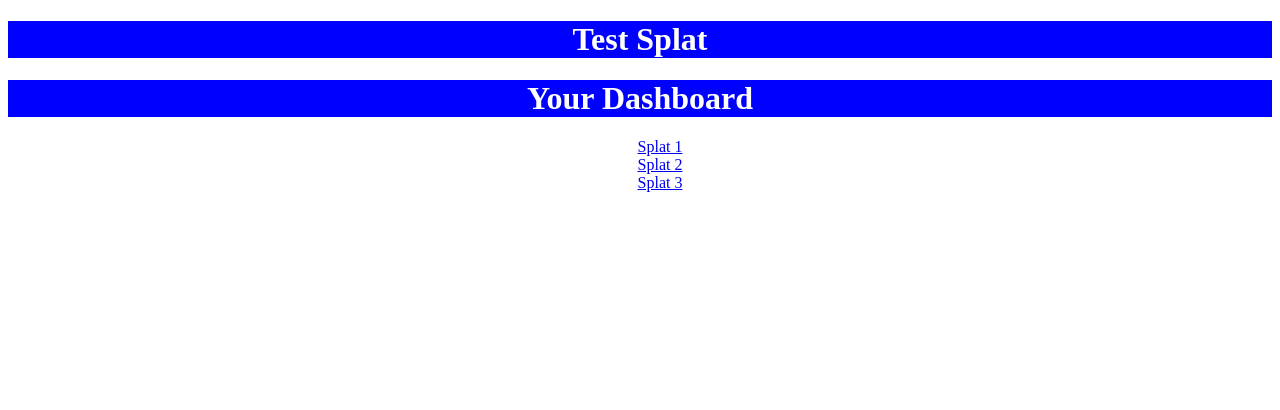
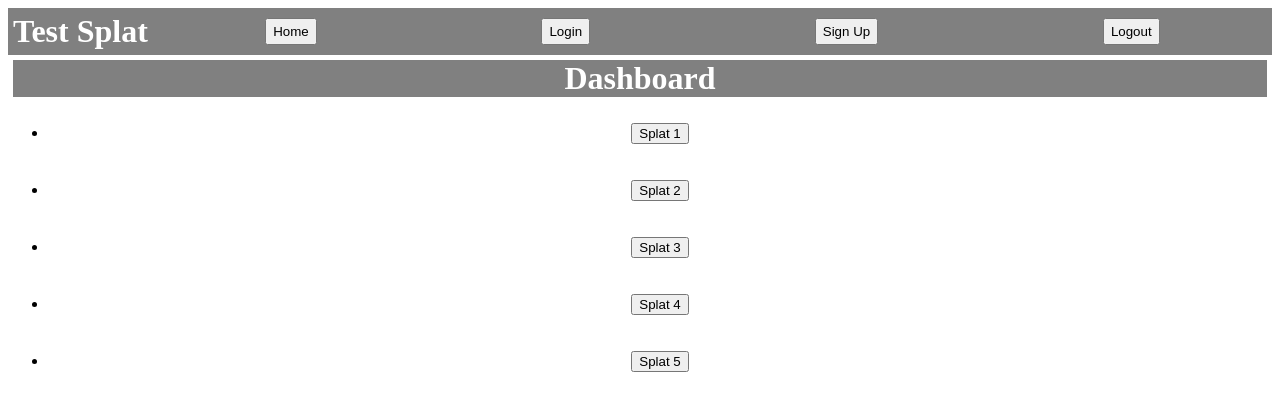
Before and after one commit to JorgenJohansen/test-splat, a Vue app: page /dashboard in a window 1280 px wide. Shown: the top 410 px of the page. Built offline with nearby package versions, Linux system fonts and the light colour scheme.

Commit message:
added more routes, params and styling

```diff
--- a/src/components/Footer.vue
+++ b/src/components/Footer.vue
@@ -1,6 +1,6 @@
 <template>
-  <div id="app">
-    <p>Made by Jørgen, humble (front)fullstack dev.</p>
+  <div>
+    <p class="footer">Made by Jørgen, humble (front)fullstack dev.</p>
   </div>
 </template>
 
@@ -21,6 +21,10 @@ export default {
 </script>
 
 <style>
-
+.footer{
+  background:lightgray;
+  margin: 0px;
+  padding: 5px;
+}
 
 </style>
--- a/src/components/Header.vue
+++ b/src/components/Header.vue
@@ -1,11 +1,13 @@
 <template>
-  <div id="app">
+  <div>
+    <div id="header">
+      <h1>Test Splat</h1>
+    <router-link to="/" tag="button">Home</router-link>
+    <router-link to="/login" tag="button">Login</router-link>
+    <router-link to="/signup" tag="button" >Sign Up</router-link>
+    <router-link to="/" tag="button" :isHidden="true">Logout</router-link>
+    </div>
 
-    <h1>Test Splat</h1>
-    <router-link v-show="renderHome" to="/">Home</router-link>
-    <router-link v-show="renderLogin" to="/login">Login</router-link>
-    <router-link v-show="renderSignup" to="/signup">Sign up</router-link>
-    <router-link v-show="renderLogout" to="/">Logout</router-link>
 
     <router-view></router-view>
   </div>
@@ -15,7 +17,12 @@
 
 
 export default {
-  props:['status'],
+  props:[{
+    renderHome: status.renderHome,
+    renderLogin: status.renderLogin,
+    renderSignup: status.renderSignup,
+    renderLogout: status.renderLogout,
+  }],
 
   data(){
       return{
@@ -30,7 +37,14 @@ export default {
 
 <style>
 h1{
-  background: blue;
   color: white;
+  margin: 5px;
 }
+
+#header{
+  display:flex;
+  flex-direction: row;
+  background: grey;
+}
+
 </style>
--- a/src/components/forms/LinkForm.vue
+++ b/src/components/forms/LinkForm.vue
@@ -6,8 +6,8 @@
          <input type="text" v-model="title" />
          <label>Link: </label>
          <input type="text" v-model="link" />
-         <button>Create link</button>
-         <button>Cancel</button>
+         <button @click="goHome">Create link</button>
+         <button @click="goHome">Cancel</button>
 
      </form>
 
@@ -22,14 +22,38 @@ export default {
       return{
           title:"",
           link:"",
+          countryCodes:[],
       }
     },
   components: {
 
   },
   methods:{
-      createLink: function(){
+      createLink(link){
+          if(this.validateLink(link)){
+              return{
+                  title: this.title,
+                  link:this.link,
+              }
+          }else{
+              alert("Link is not valid!")
+          }
 
+      },
+      validateLink(link){
+          let linkList = link.split(".");
+          if(linkList[0] !== "www"){
+             this.countryCodes.forEach(element => {
+              if(element === linkList[2]){
+                  return true;
+              }
+            });
+          }
+          return false;
+
+      },
+      goHome() {
+          this.$router.push('/dashboard')
       }
   }
 }
--- a/src/components/forms/NoteForm.vue
+++ b/src/components/forms/NoteForm.vue
@@ -5,9 +5,9 @@
          <label>Title: </label>
          <input type="text" v-model="title" />
          <label>Link: </label>
-         <input type="text" v-model="content" />
-         <button v-on:click="createNote">Create note</button>
-         <button v-on:click="closeNote">Cancel</button>
+         <textarea type="text" v-model="content" />
+         <button @click="goHome">Create note</button>
+         <button @click="goHome">Cancel</button>
 
      </form>
 
@@ -28,8 +28,14 @@ export default {
 
   },
   methods:{
-      createLink: function(){
-
+      createNote() {
+          return{
+              title: this.title,
+              content: this.content,
+          }
+      },
+      goHome() {
+          this.$router.push('/dashboard')
       }
   }
 }
--- a/src/components/views/Dashboard.vue
+++ b/src/components/views/Dashboard.vue
@@ -1,10 +1,10 @@
 <template>
   <div id="app">
     <app-header></app-header>
-     <h1>Your Dashboard</h1>
-     <ul>
+     <h1>Dashboard</h1>
+     <ul class="wrapper">
        <li v-for="splat in splats" :key="splat.title">
-         <router-link to="/dashboard/splat">{{splat.title}}</router-link>
+         <router-link to="/dashboard/:splatId" tag="button">{{splat.title}}</router-link>
        </li>
      </ul>
 
@@ -20,21 +20,18 @@ export default {
           splats:[
               {
                   title:"Splat 1",
-                  notes: [],
-                  links:[],
-
               },
               {
                   title:"Splat 2",
-                  notes: [],
-                  links:[],
-
               },
               {
                   title:"Splat 3",
-                  notes: [],
-                  links:[],
-
+              },
+              {
+                  title:"Splat 4",
+              },
+              {
+                  title:"Splat 5",
               },
 
           ]
@@ -49,9 +46,16 @@ export default {
 }
 </script>
 
-<style>
+<style scoped>
 h1{
-  background: blue;
+  background: grey;
   color: white;
 }
+
+.wrapper{
+  display:inline-block;
+  display: grid;
+
+
+}
 </style>
--- a/src/components/views/Home.vue
+++ b/src/components/views/Home.vue
@@ -6,6 +6,7 @@
     <p>To use this application you can go to <router-link to="/dashboard/splat">this link</router-link> to view notes and links.</p>
     <p>If you want to create your own links/notes within your own dashboard,
         you have to signup or login.</p>
+    <Footer />
     <router-view></router-view>
   </div>
 </template>
@@ -13,6 +14,7 @@
 <script>
 
 import Header from '../Header';
+import Footer from '../Footer';
 export default {
 
   data(){
@@ -29,13 +31,14 @@ export default {
     },
   components: {
     Header,
+    Footer,
   }
 }
 </script>
 
-<style>
+<style scoped>
 h1{
-  background: blue;
+  background: grey;
   color: white;
 }
 </style>
--- a/src/components/views/Login.vue
+++ b/src/components/views/Login.vue
@@ -1,12 +1,18 @@
 <template>
-  <div id="app">
-     <h1>Sign in</h1>
+  <div>
+      <div class="navbar">
+        <h1>Sign in</h1>
+        <router-link to="/" tag="button">Home</router-link>
+      </div>
+
+
      <form>
          <label>Email: </label>
          <input type="email" v-model="email" />
          <label>Password: </label>
          <input type="password" v-model="password" />
          <button>Login</button>
+         <router-link to="/" tag="button">Home</router-link>
 
      </form>
   </div>
@@ -45,4 +51,13 @@ input{
 label{
     margin: 5px;
 }
+h1{
+  text-align: center;
+}
+
+.navbar{
+  display: flex;
+  background: grey;
+  justify-content: space-evenly;
+}
 </style>
--- a/src/components/views/Splat.vue
+++ b/src/components/views/Splat.vue
@@ -1,17 +1,17 @@
 <template>
   <div id="app">
-   <h2>{{title}}</h2>
+   <h2>{{splat.title}}</h2>
    <router-link to="/dashboard/splat/note">Add a new Note</router-link><br>
    <router-link to="/dashboard/splat/link">Add a new Link</router-link>
    <h3>Notes: </h3>
-   <ul>
+   <ul class="wrapper">
        <li v-for="note in notes" :key="note.title">
            <app-notes v-bind:note="note"></app-notes>
        </li>
    </ul>
 
    <h3>Links: </h3>
-   <ul>
+   <ul class="wrapper">
        <li v-for="link in links" :key="link.title">
            <app-links v-bind:link="link"></app-links>
        </li>
@@ -24,6 +24,7 @@ import Notes from '../Notes';
 import Links from '../Links';
 
 export default {
+  props:['splat'],
   data(){
       return{
           title: "My brilliant splat",
@@ -41,6 +42,7 @@ export default {
                 link: "https://open.spotify.com/",
             },
         ],
+
         notes:[
             {
                 title:"My chores",
@@ -55,6 +57,7 @@ export default {
                 content: ["Gaming","Exercise","Reading"]
             },
         ]
+
       }
     },
   components: {
@@ -62,11 +65,8 @@ export default {
     "app-notes": Notes,
   },
   methods:{
-      addLinks: function(){
-
-      },
-      addNotes: function(){
-
+      renameSplat(title){
+          this.title = title;
       }
   }
 }
@@ -76,11 +76,9 @@ export default {
 #app{
     text-align: center;
 }
-li{
-    display: inline-block;
-    display: flex;
-    flex-direction: row;
-    align-items: center;
-    justify-content: center;
+.wrapper{
+    display: grid;
+    grid-gap:1em;
+
 }
 </style>
```
Also changed, not shown: src/main.js (+4 -3 lines). Lines whose indentation alone changed are shown as unchanged.
